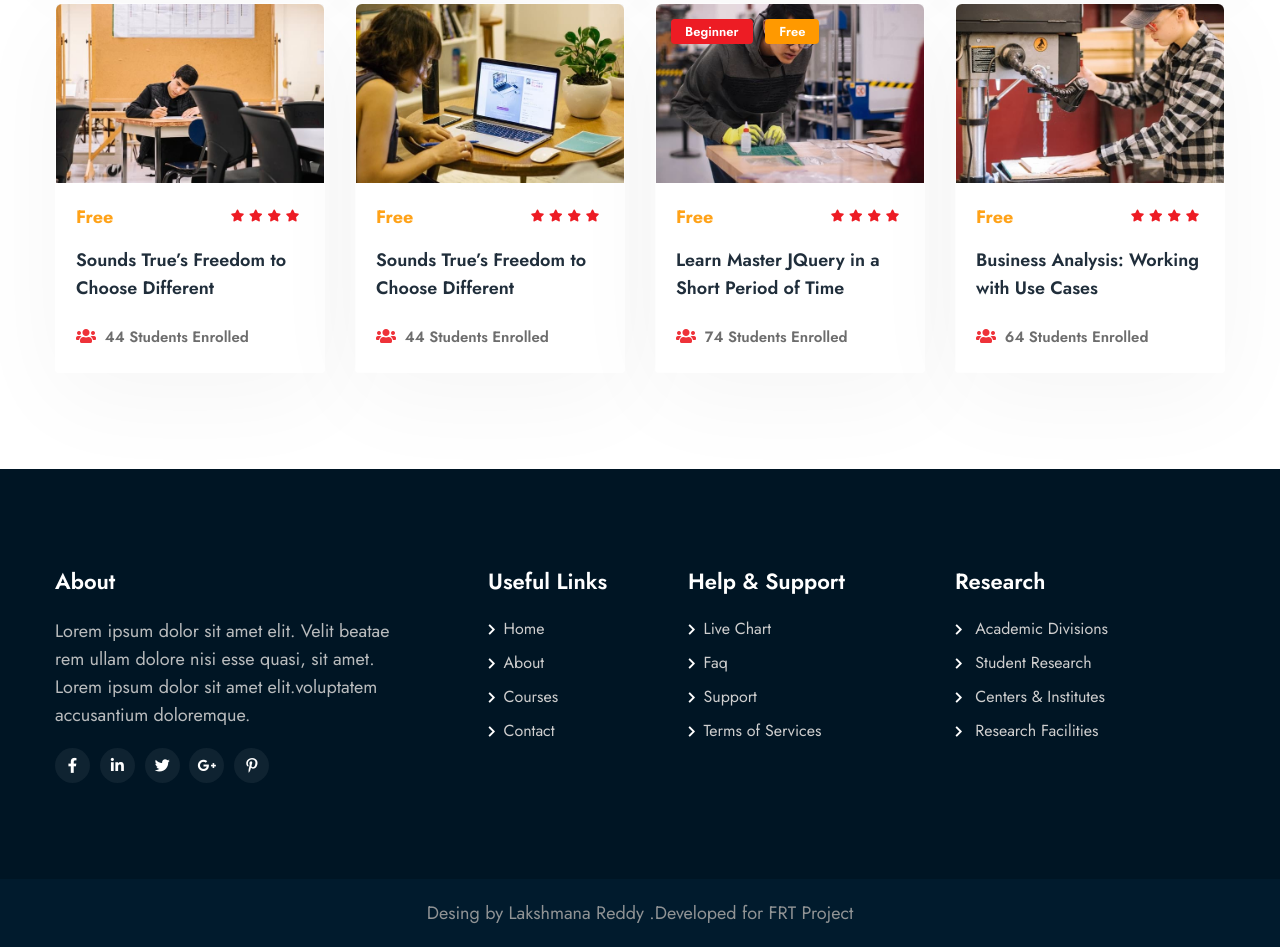
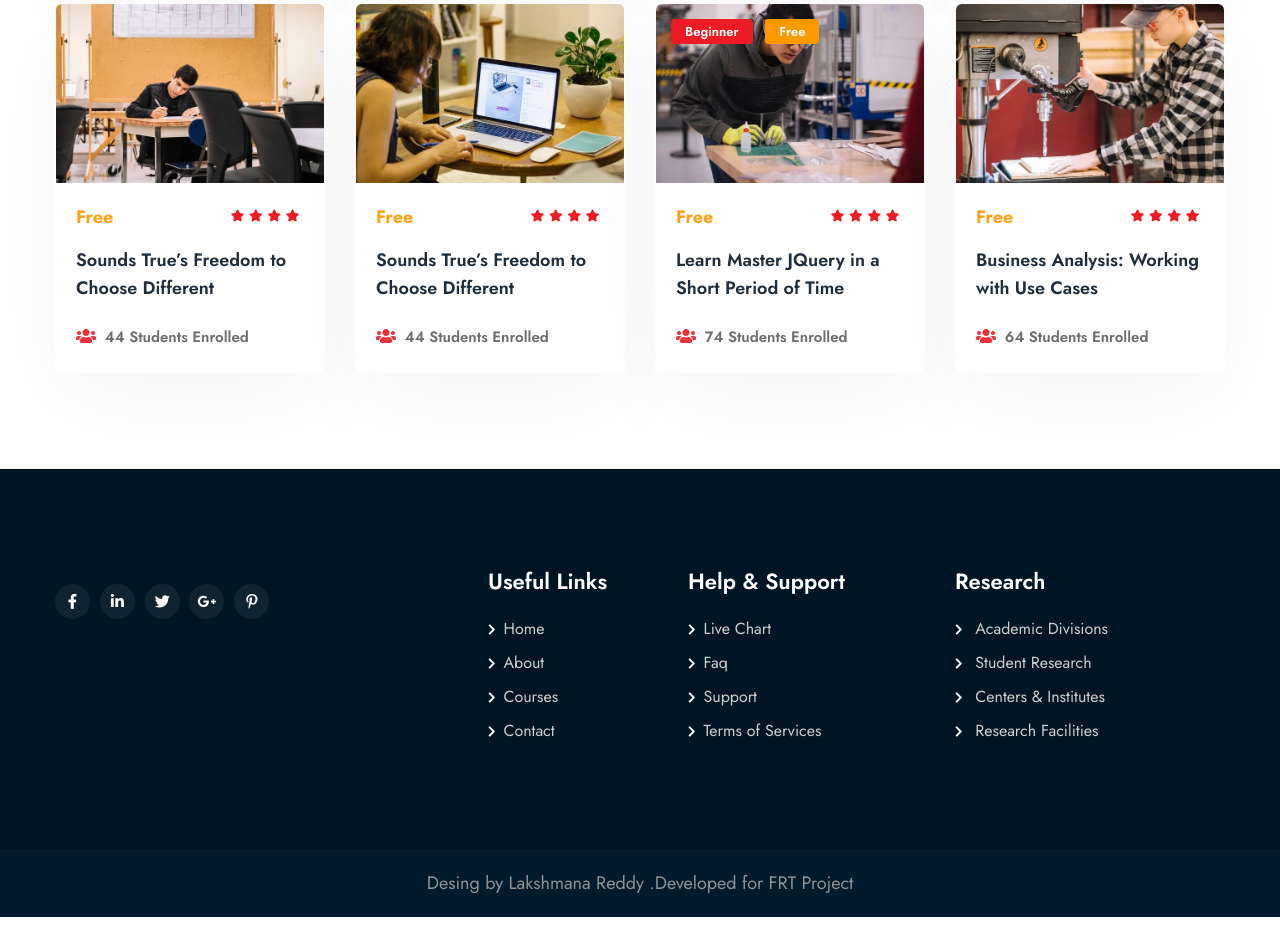
Before and after one commit to 20a31a05g8/Project_FRT, a plain HTML site: page courses.html in a window 1280 px wide. Shown: the part 1598-2545 px from the top of the page. After the commit the page ends 2515 px from the top, so only its background shows below. Drawn offline with Linux system fonts and the light colour scheme.

Commit message:
Update courses.html

```diff
--- a/courses.html
+++ b/courses.html
@@ -6,7 +6,7 @@
   <!-- Required meta tags -->
   <meta charset="utf-8">
   <meta name="viewport" content="width=device-width, initial-scale=1, shrink-to-fit=no">
-  <title>Learn Online - Education Category Bootstrap Responsive Template | Courses :: W3layouts</title>
+  <title>Learn Online </title>
   <!-- google fonts -->
   <link href="//fonts.googleapis.com/css2?family=Jost:wght@300;400;600;700&display=swap" rel="stylesheet">
   <!-- Template CSS -->
@@ -426,10 +426,8 @@
         <div class="row sub-columns">
 
           <div class="col-lg-4 col-md-6 sub-one-left ab-right-cont pr-lg-5 mb-md-0  mb-4">
-            <h6>About </h6>
-            <p>Lorem ipsum dolor sit amet elit. Velit beatae rem ullam dolore nisi esse quasi, sit amet.
-              Lorem ipsum dolor sit amet elit.voluptatem accusantium
-              doloremque.</p>
+
+
             <div class="columns-2">
               <ul class="social">
                 <li><a href="#facebook"><span class="fab fa-facebook-f" aria-hidden="true"></span></a>
```
